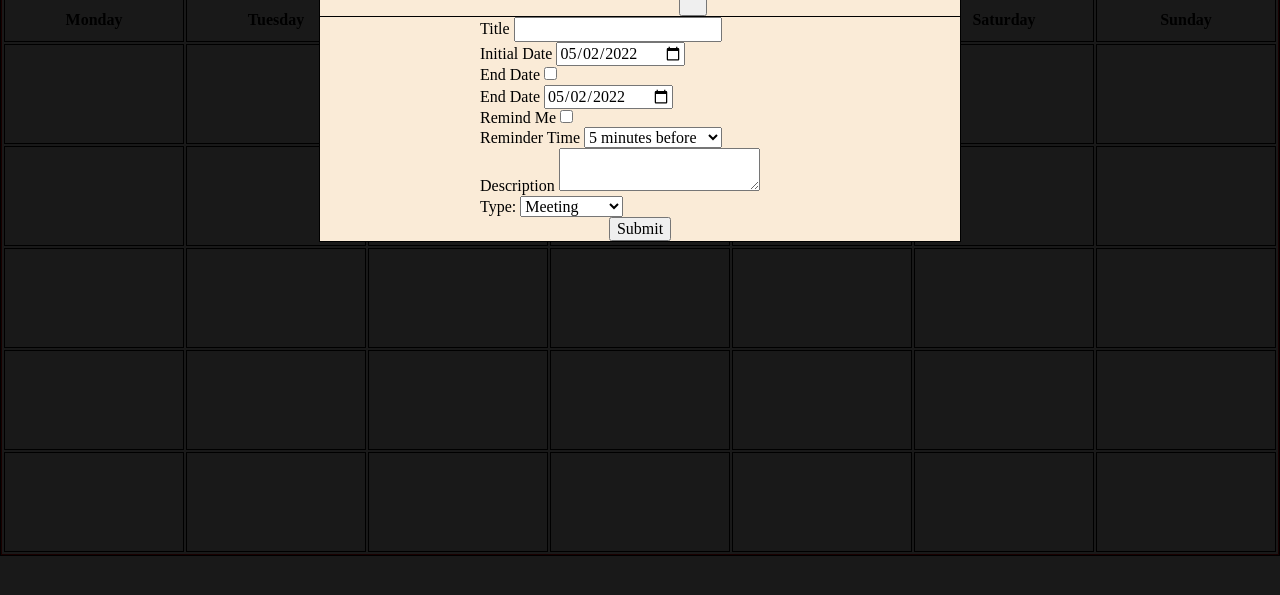
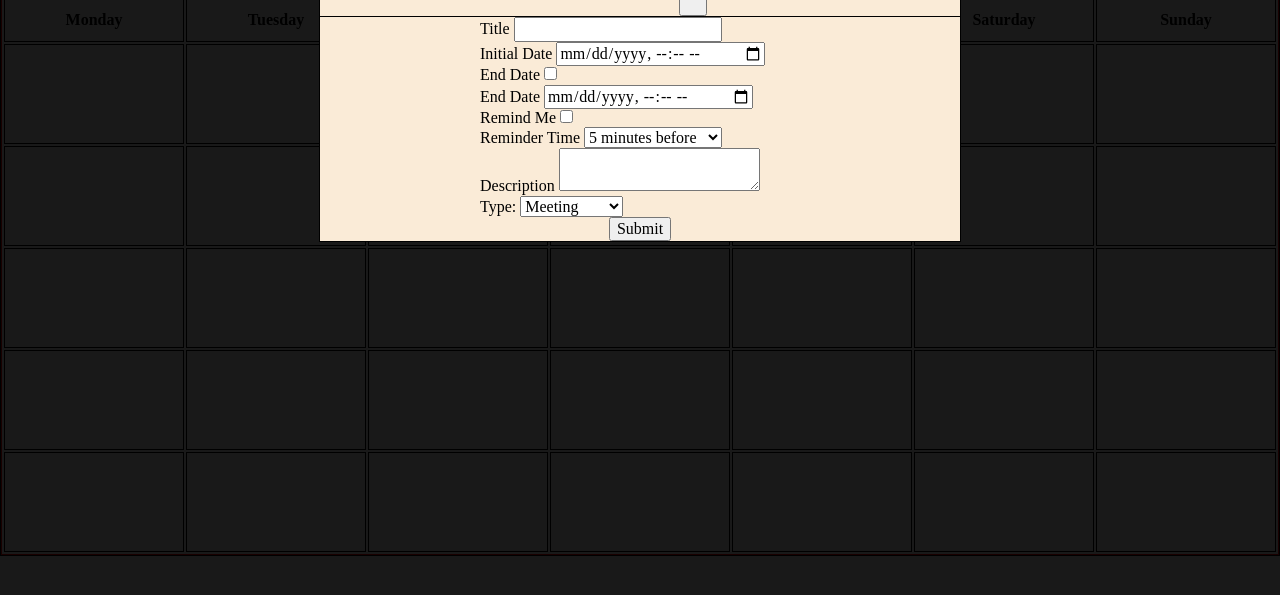
Before and after one commit to averoli/calendar, a plain HTML site: page index.html in a window 1280 px wide. Shown: the part 153-748 px from the top of the page. Drawn offline with Linux system fonts and the light colour scheme.

Commit message:
date and time selector

```diff
--- a/index.html
+++ b/index.html
@@ -97,7 +97,7 @@
                 </div>
                 <div class="form__row">
                     <label for="modal__initial-date">Initial Date</label>
-                    <input type="date" id="modal__initial-date" name="modal__initial-date">
+                    <input type="datetime-local" id="modal__initial-date" name="modal__initial-date">
 
                 </div>
                 <div class="form__row">
@@ -106,7 +106,7 @@
                 </div>
                 <div class="form__row">
                     <label for="modal__end-date">End Date</label>
-                    <input type="date" id="modal__end-date" name="modal__end-date">
+                    <input type="datetime-local" id="modal__end-date" name="modal__end-date">
                 </div>
                 <div class="form__row">
                     <label for="modal__reminder-checkbox">Remind Me</label>
```
